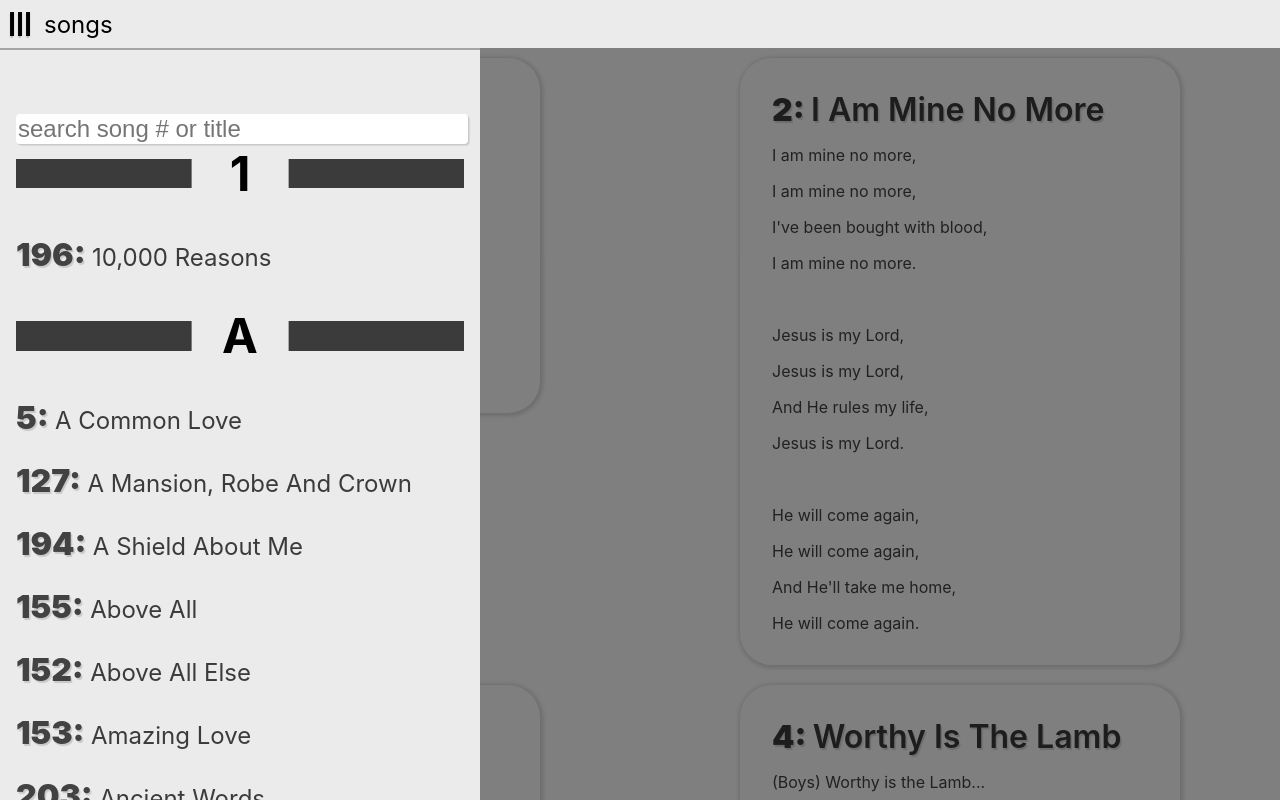
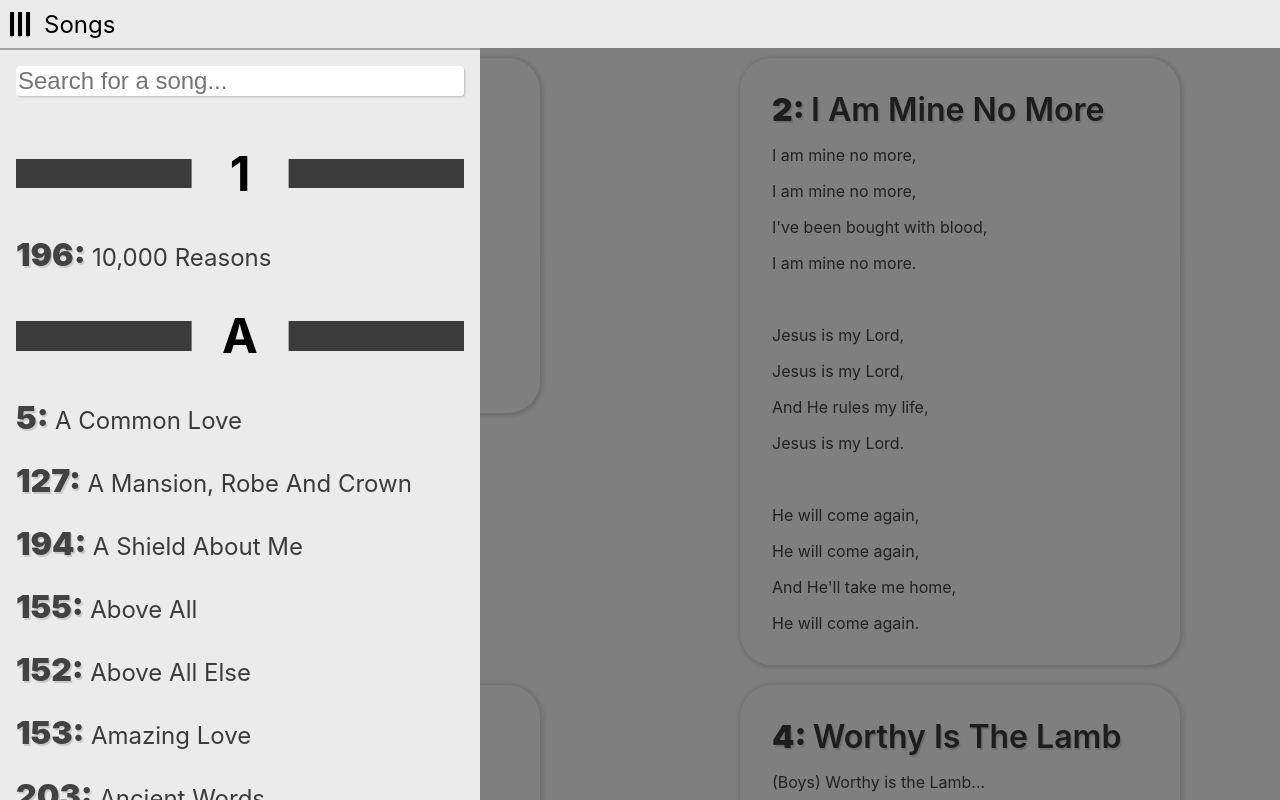
Before and after one commit to ColemanSandefur/Youth-Group-Song-Book-Website, a React (Create React App) app: page / in a window 1280 px wide. Both pictures are taken after a click on the element 20 px from the left and 24 px from the top of the page. Built offline with nearby package versions, Linux system fonts and the light colour scheme.

Commit message:
Refined search bar

```diff
--- a/src/components/nav-bar/NavBar.tsx
+++ b/src/components/nav-bar/NavBar.tsx
@@ -13,7 +13,7 @@ export default function NavBar(props:{
             <div className={"Expand-icon"} onClick={() => setVisibility(!isVisible)}>
                 <div className={isVisible?"open":""} />
             </div>
-            <span>songs</span>
+            <span>Songs</span>
             <TableOfContents songs={props.songs} setVisibility={setVisibility} isVisible={isVisible} />
         </div>
     );
--- a/src/components/nav-bar/SearchBar.tsx
+++ b/src/components/nav-bar/SearchBar.tsx
@@ -1,4 +1,5 @@
 import { useRef, useState } from "react";
+import "../../stylesheets/nav-bar.scss";
 
 export default function SearchBar(props: {
     search: (query: string) => void,
@@ -6,20 +7,31 @@ export default function SearchBar(props: {
     let [songQuery, setSongQuery] = useState("");
     let songInputRef = useRef<HTMLInputElement>(null);
 
+    let clearButton;
+    if (songQuery.length > 0) {
+        clearButton = (
+            <span className="remove" onClick={() => {
+                setSongQuery("");
+                props.search("");
+
+                if (songInputRef.current) {
+                    songInputRef.current.value = "";
+                }
+            }}>
+                &times;
+            </span>
+        )
+    }
+
     return (
         <span className="Song-input">
             <input
                 ref={songInputRef}
 
-                onKeyPress={(event) => {
-                    if (event.key === "Enter") {
-                        props.search(songQuery);
-                    }
-                }}
-
-                onChange={(event) => {setSongQuery(event.target.value)}}
-                placeholder={"search song # or title"}
+                onChange={(event) => {props.search(event.target.value); setSongQuery(event.target.value)}}
+                placeholder={"Search for a song..."}
             />
+            {clearButton}
         </span>
     )
 }
--- a/src/components/nav-bar/TableOfContents.tsx
+++ b/src/components/nav-bar/TableOfContents.tsx
@@ -1,54 +1,13 @@
 import { useEffect, useState } from "react";
 import {scrollTo} from "../song-display/SongDisplay";
 import SearchBar from "./SearchBar";
-
-// const formatSongs = (props: {
-//     songs: {title: string, reference?: React.RefObject<HTMLSpanElement>}[]
-//     setVisibility: React.Dispatch<React.SetStateAction<boolean>>,
-//     isVisible: boolean
-// }) => {
-//     //format songs into an object of names and the JSX elements for sorting
-//     let formatted = props.songs.map((song, index) => {
-//         return ({
-//             name: song.title,
-//             dom: <p onClick={() => {
-//                 scrollTo(song.reference);
-//                 props.setVisibility(false);
-//             }} key={index + song.title}><span>{index + 1 + ":\t"}</span> {song.title}</p>
-//         });
-//     });
-
-//     //sort alphabetically
-//     formatted.sort((a, b) => (a.name > b.name)? 1 : -1);
-
-//     //insert section headers
-//     let startingChar = " ";
-//     for (let i = 0; i < formatted.length; i++) {
-//         if (startingChar.toLowerCase() !== formatted[i].name[0].toLowerCase()) {
-//             startingChar = formatted[i].name[0].toLowerCase();
-
-//             formatted.splice(i, 0, {
-//                 "name": startingChar,
-//                 dom: <h1 key={startingChar}><span>{startingChar.toUpperCase()}</span></h1>
-//             })
-
-//             i++;
-//         }
-//     }
-
-//     //convert into just JSX elements
-//     let output = formatted.map((song) =>{
-//         return song.dom;
-//     });
-
-//     return output;
-// }
 
 const matches = (search: string, song: {title: string, lyrics: string[], number: number}) => {
     search = search.toLowerCase();
     return song.title.toLowerCase().includes(search) || song.number + 1 === Number.parseInt(search)
 }
 
+//returns an array of songs that match the search
 const search = (search: string, songs: {title: string, lyrics: string[]}[]) => {
     let output = songs.slice().map((value, index) => {
         return {...value, number: index};
@@ -64,6 +23,7 @@ const search = (search: string, songs: {title: string, lyrics: string[]}[]) => {
     return output;
 }
 
+//converts array of songs into an array of JSX element to be displayed
 const formatSongs = (
     songs: {title: string, number: number}[],
     onItemPress: (item: {title: string}, index: number) => void
@@ -110,19 +70,23 @@ export default function TableOfContents(props: {
     setVisibility: React.Dispatch<React.SetStateAction<boolean>>,
     isVisible: boolean,
 }) {
-
     let [output, setOutput] = useState<JSX.Element[]>([]);
     let [songResults, setSongResults] = useState<{title: string, lyrics: string[], number: number}[]>(props.songs.map((value, index) => {return {...value, number: index}}));
 
+    //what should happen when a song entry gets selected
     const onItemPress = (item: {title: string}, index: number) => {
-        scrollTo(props.songs[index].reference)
+        props.setVisibility(false);
+        scrollTo(props.songs[index].reference);
     }
 
+    //called when the search bar has a new query
     const updateSearch = (query: string) => {
         setSongResults(search(query, props.songs));
     }
 
+    //updates the glossary's results when the songResults var changes (aka the query has changed and should show the search results)
     useEffect(() => {
+        //convert songResults to a JSON object of consisting of the title and the song number
         let songs = songResults.map((value) => {return {title: value.title, number: value.number}});
 
         setOutput(formatSongs(songs, onItemPress));
@@ -134,10 +98,11 @@ export default function TableOfContents(props: {
         <div className="Table-of-contents custom-scrollbar" style={{
             visibility: props.isVisible?"visible":"collapse"
         }} >
-
             <div className="content">
                 <SearchBar search={updateSearch}/>
-                {output}
+                <div>
+                    {output}
+                </div>
             </div>
         </div>
     )
--- a/src/components/song-display/SongDisplay.tsx
+++ b/src/components/song-display/SongDisplay.tsx
@@ -16,12 +16,7 @@ export const scrollTo = (ref?: React.RefObject<HTMLSpanElement>) => {
 
     let relative = document.getElementsByClassName("All-songs")[0].children[0]
 
-    let offset = 0; //was 10
-
-    //add nav-bar's height to the offset if it exists (prevents nav-bar from covering title of song)
-    // if (document.getElementsByClassName("Nav-bar").length !== 0) {
-    //     offset += document.getElementsByClassName("Nav-bar")[0].clientHeight;
-    // }
+    let offset = 0;
 
     let bodyRect = relative.getBoundingClientRect().top;
     let elementRect = ref.current.getBoundingClientRect().top;
--- a/src/stylesheets/nav-bar.scss
+++ b/src/stylesheets/nav-bar.scss
@@ -1,6 +1,7 @@
 @import "colors";
 
 $nav-height: 3rem;
+$input-remove-width: 2rem; //width of the clear input button
 
 .Nav-bar {
     box-sizing: border-box;
@@ -24,16 +25,14 @@ $nav-height: 3rem;
 
         display: flex;
         align-items: center;
-        // max-width: Min(18ch, 50%);
         width: 100%;
         padding-top: 1rem;
         padding-bottom: 1rem;
         background-color: $secondary-background-color;
         background-color: var(--secondary-background-color);
         position: sticky;
-        top:$nav-height;
-
-
+        top:0;
+        z-index: 1;
 
         input {
             border-radius: .25rem;
@@ -41,14 +40,28 @@ $nav-height: 3rem;
             box-shadow: $text-shadow;
             box-shadow: var(--text-shadow);
             font-size: inherit;
-            // max-width: 100%;
             min-width: 100%;
+            padding-right: $input-remove-width;
+            box-sizing: border-box;
 
             background-color: $primary-background-color;
             background-color: var(--primary-background-color);
 
             color: $tertionary-font-color;
             color: var(--tertionary-font-color);
+
+            position: relative;
+        }
+
+        .remove {
+            position: absolute;
+            right: 0rem;
+            top: 1rem;
+            bottom: 1rem;
+            width: $input-remove-width;
+            text-align: center;
+            cursor: pointer;
+            // line-height: 1rem;
         }
 
     }
@@ -108,8 +121,6 @@ $nav-height: 3rem;
     margin-top: $nav-height;
     height: calc(100vh - #{$nav-height});
 
-    z-index: 0;
-
     box-sizing: border-box;
     word-wrap: break-word;
     width: 100vw;
@@ -128,6 +139,7 @@ $nav-height: 3rem;
         padding-right: 1rem;
         box-sizing: border-box;
         width: 100vw;
+        z-index: 1;
     }
 
     //the section header
@@ -135,6 +147,7 @@ $nav-height: 3rem;
         text-align: center;
         position: relative;
         z-index: 0;
+        user-select: none;
 
         & > span {
             position: relative;
@@ -179,6 +192,7 @@ $nav-height: 3rem;
         cursor: pointer;
         color: $secondary-font-color;
         color: var(--secondary-font-color);
+        user-select: none;
 
         &:last-child {
             margin-bottom: 5rem;
@@ -193,6 +207,8 @@ $nav-height: 3rem;
         text-shadow: 1.5px 1.5px 2px #111;
         text-shadow: var(--text-shadow);
         font-weight: 900;
+
+        user-select: none;
     }
 }
 
```
